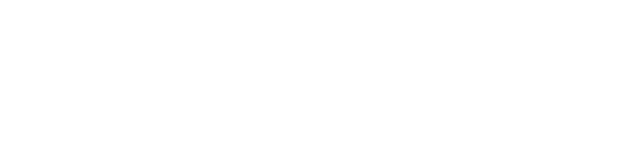
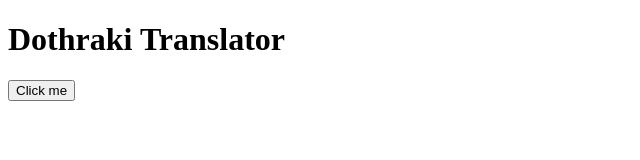
Before and after one commit to saileshgg/neog-vanillaJS-assignment, a plain HTML site: page index.html in a window 1280 px wide. Shown: the whole page, without its empty margins (0-640 px from the left). Drawn offline with Linux system fonts and the light colour scheme.

Commit message:
upto button click

```diff
--- a/app.js
+++ b/app.js
@@ -1 +1,5 @@
-console.log("Hello World");
+var buttonHandler = document.querySelector("#button");
+
+buttonHandler.addEventListener("click", function() {
+    console.log("You clicked me!");
+})
--- a/index.html
+++ b/index.html
@@ -8,8 +8,9 @@
     <link rel="stylesheet" href="styles.css">
 </head>
 <body>
+    <h1>Dothraki Translator</h1>
 
-
+    <button id="button">Click me</button>
 
 
 
```
